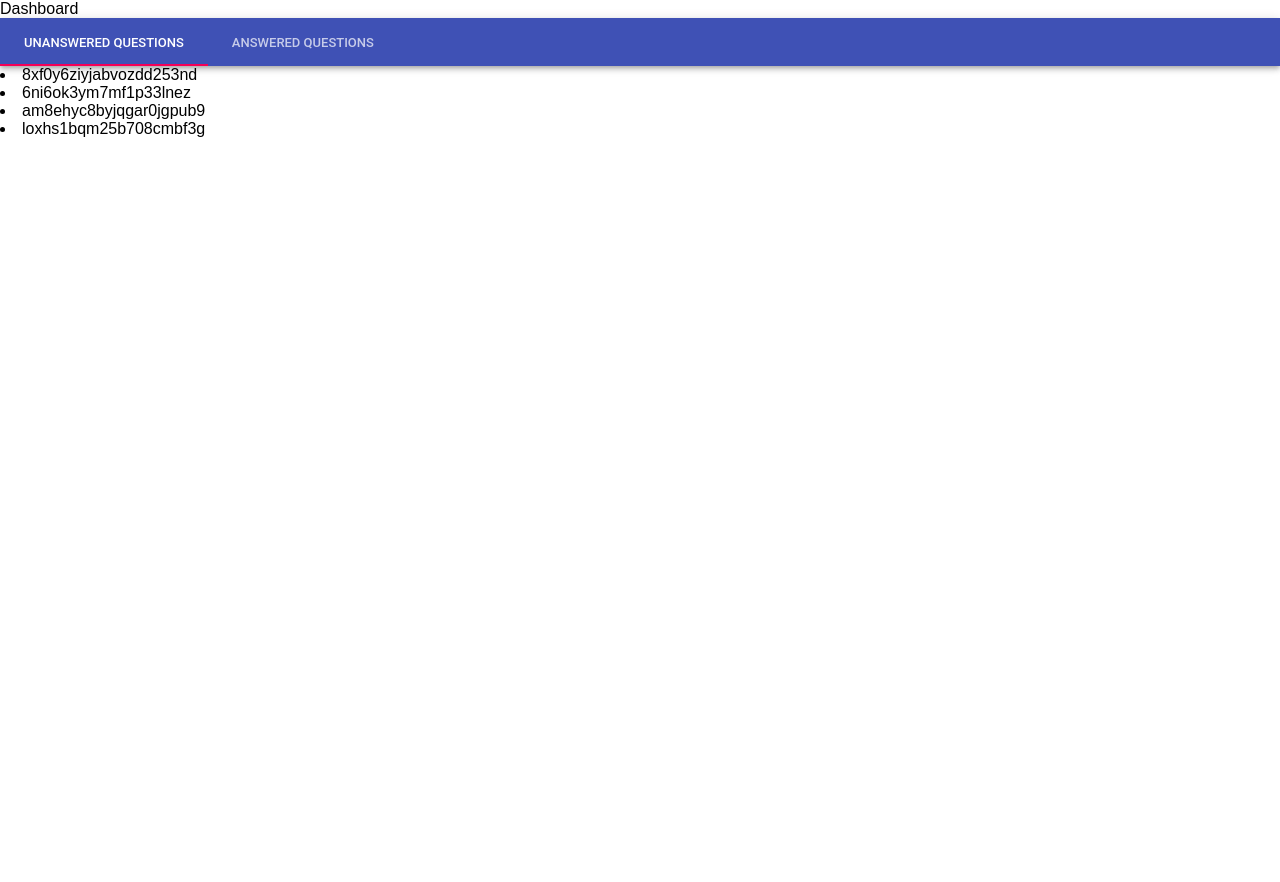
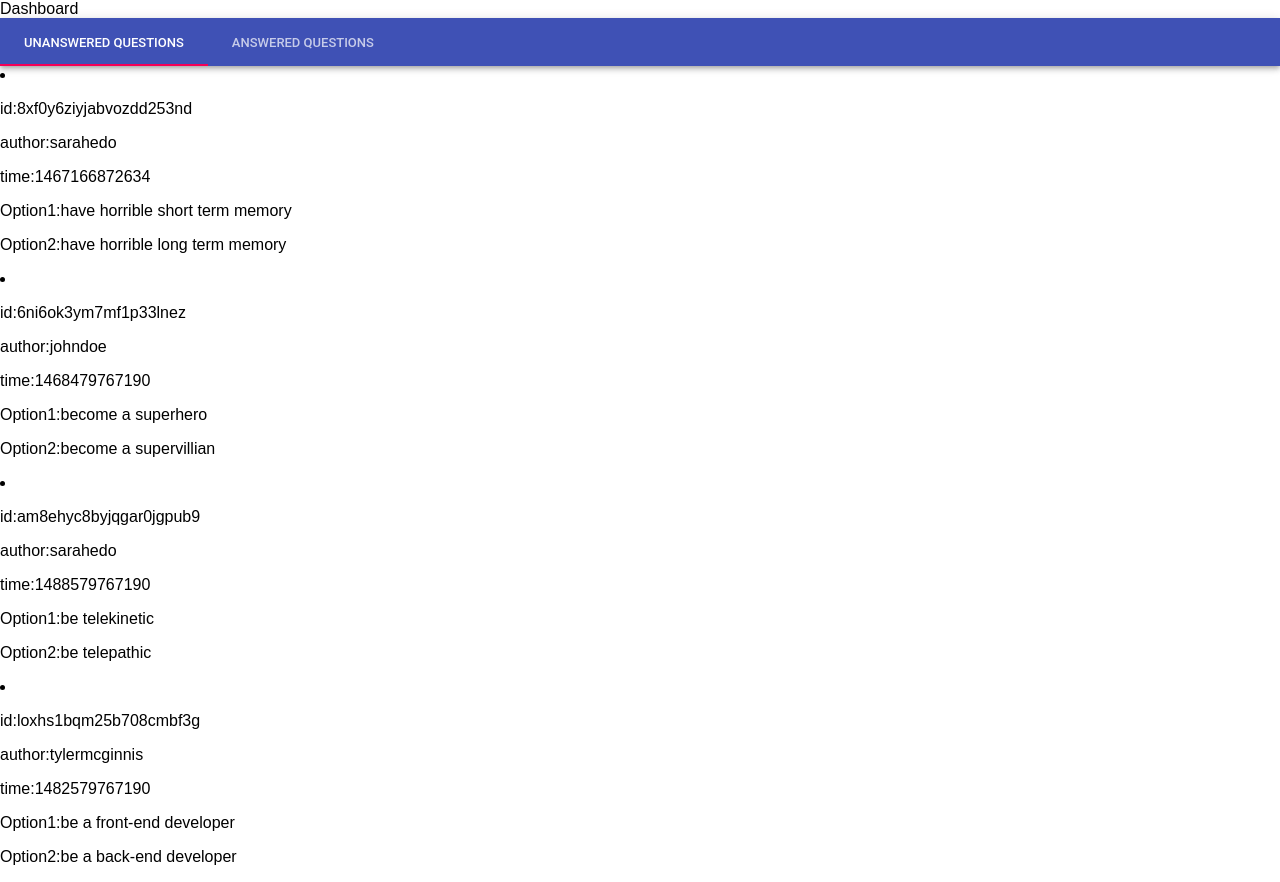
Before and after one commit to imchetanyadav/react-nd-would-you-rather, a React (Create React App) app: page / in a window 1280 px wide. Before the commit the page ends 800 px from the top, so only its background shows below. Built offline with nearby package versions, Linux system fonts and the light colour scheme.

Commit message:
Add Question component

```diff
--- a/src/components/Dashboard.js
+++ b/src/components/Dashboard.js
@@ -3,6 +3,7 @@ import { connect } from 'react-redux'
 import AppBar from '@material-ui/core/AppBar';
 import Tabs from '@material-ui/core/Tabs';
 import Tab from '@material-ui/core/Tab';
+import Question from './Question';
 
 class Dashboard extends Component {
     state = {
@@ -29,7 +30,7 @@ class Dashboard extends Component {
                     <div>
                         {this.props.unansweredQuestionIds.map(id => (
                             <li key={id}>
-                                {id}
+                                <Question id={id} />
                             </li>
                         ))}
                     </div>
@@ -38,7 +39,7 @@ class Dashboard extends Component {
                     <div>
                         {this.props.answeredQuestionIds.map(id => (
                             <li key={id}>
-                                {id}
+                                <Question id={id} />
                             </li>
                         ))}
                     </div>
@@ -56,10 +57,10 @@ function mapStateToProps ({ questions, authedUser }) {
                 questions[q].optionTwo.votes.some(v => v===authedUser)
             ),
         unansweredQuestionIds: Object.keys(questions)
-        .filter(q =>
-            !(questions[q].optionOne.votes.some(v => v===authedUser) ||
-            questions[q].optionTwo.votes.some(v => v===authedUser))
-        )
+            .filter(q =>
+                !(questions[q].optionOne.votes.some(v => v===authedUser) ||
+                questions[q].optionTwo.votes.some(v => v===authedUser))
+            )
     }
 }
 
--- /dev/null
+++ b/src/components/Question.js
@@ -0,0 +1,29 @@
+import React, { Component } from 'react'
+import { connect } from 'react-redux'
+
+class Question extends Component {
+    render () {
+        const { question } = this.props
+
+        return (
+            <div>
+                <p>id:{question.id}</p>
+                <p>author:{question.author}</p>
+                <p>time:{question.timestamp}</p>
+                <p>Option1:{question.optionOne.text}</p>
+                <p>Option2:{question.optionTwo.text}</p>
+            </div>
+        )
+    }
+}
+
+function mapStateToProps ({ authedUser, users, questions }, { id }) {
+    const question = questions[id]
+
+    return {
+        authedUser,
+        question
+    }
+}
+
+export default connect(mapStateToProps)(Question)
```
